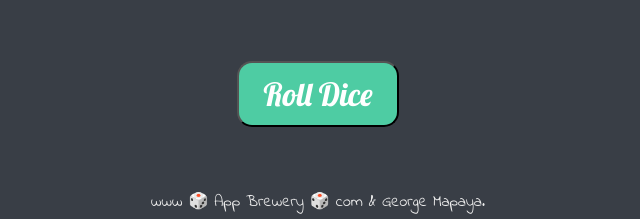
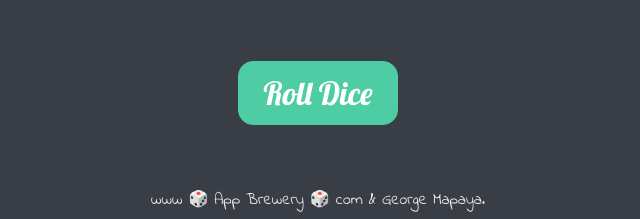
Before and after one commit to georit/dicee-game, a plain HTML site: page index.html in a window 1280 px wide. Shown: the part 703-922 px from the top of the page, 322-962 px from the left. Drawn offline with Linux system fonts and the light colour scheme.

Commit message:
Minor JS, CSS and HTML corrections

```diff
--- a/styles.css
+++ b/styles.css
@@ -33,6 +33,7 @@ img {
 }
 
 button {
+  border: 1px solid #4ecca3;
   border-radius: 15px;
   padding: .7rem 1.5rem;
   margin-top: 4rem;
@@ -43,12 +44,12 @@ button {
   font-size: 2rem;
   cursor: pointer;
   text-align: center;
-  transition: background 250ms ease-in-out,
-              transform: 150ms ease;
 }
 
 button:hover, button:focus {
   background: #B30000;
+  border: 1px solid #b30000;
+  color: #393e46;
 }
 
 footer {
```
